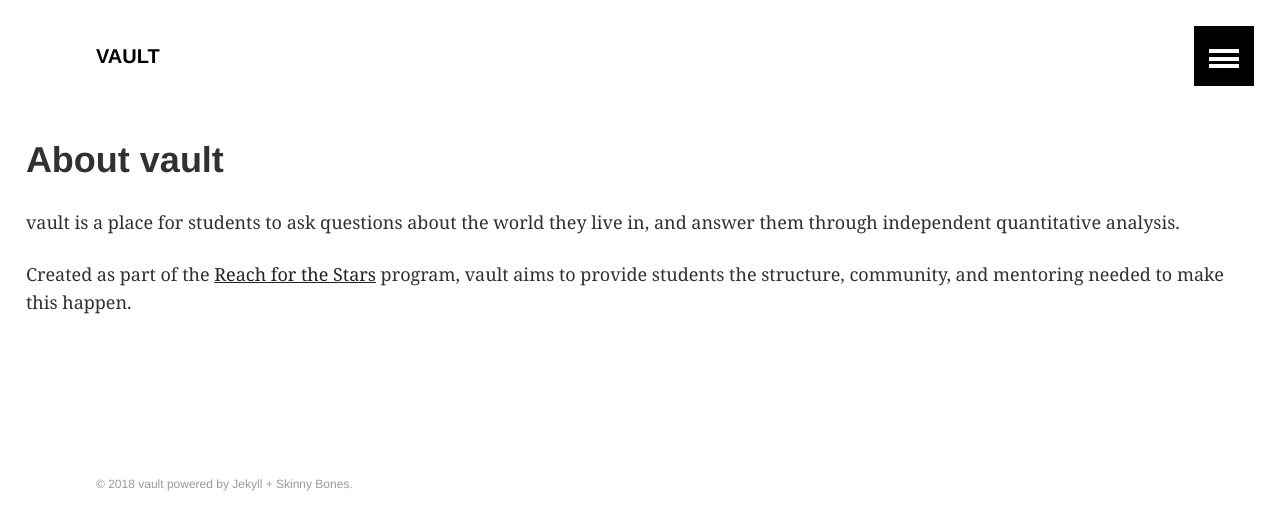
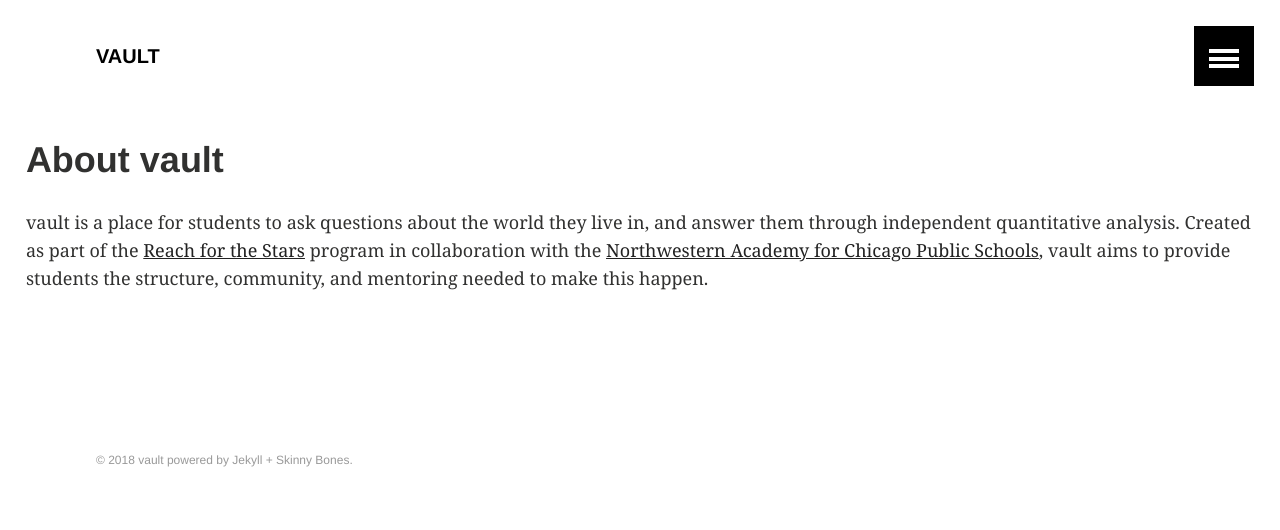
Before and after one commit to avault/avault.github.io, a Jekyll site: the page built from about.md, in a window 1280 px wide. Shown: the top 530 px of the page. Built offline with Jekyll 4.4.1, drawn with Linux system fonts in a browser that asks for light colours.

Commit message:
Updated about.md

```diff
--- a/about.md
+++ b/about.md
@@ -15,8 +15,5 @@ ads: false
 
 vault is a place for students to ask questions about the world they live in,
 and answer them through independent quantitative analysis.
-
-Created as part of the
-[Reach for the Stars](http://gk12.ciera.northwestern.edu/) program, vault
-aims to provide students the structure, community, and mentoring needed
-to make this happen.
+Created as part of the [Reach for the Stars](http://gk12.ciera.northwestern.edu/) program in collaboration with the [Northwestern Academy for Chicago Public Schools](https://www.academy.northwestern.edu/),
+vault aims to provide students the structure, community, and mentoring needed to make this happen.
```
Also changed, not shown: 1 other file.
